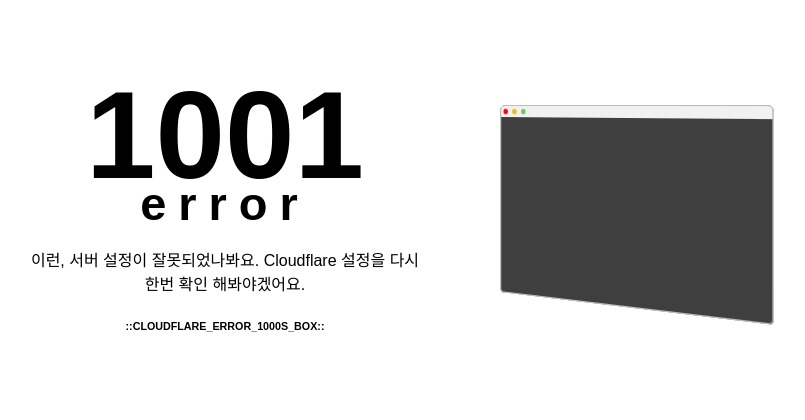
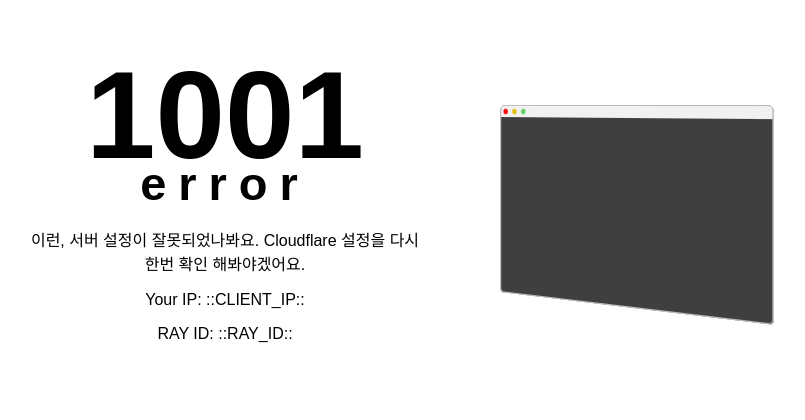
Before and after one commit to Tim232/parkkw472.github.io, a plain HTML site: page 1000/index.html in a window 1280 px wide. Shown: the part 190-610 px from the top of the page, without its empty margins (205-1010 px from the left). Drawn offline with Linux system fonts and the light colour scheme.

Commit message:
Update index.html

```diff
--- a/1000/index.html
+++ b/1000/index.html
@@ -9,7 +9,9 @@
             <h1>1001</h1>
             <h2>error</h2>
             <p>이런, 서버 설정이 잘못되었나봐요. Cloudflare 설정을 다시한번 확인 해봐야겠어요.</p>
-            <h6>::CLOUDFLARE_ERROR_1000S_BOX::</h6>
+            <p>Your IP: ::CLIENT_IP::</p>
+            <p>RAY ID: ::RAY_ID::</p>
+            <div style="visibility:hidden"> ::CLOUDFLARE_ERROR_1000S_BOX::</div>
         </div>
         <div class="stack-container">
             <div class="card-container">
```
